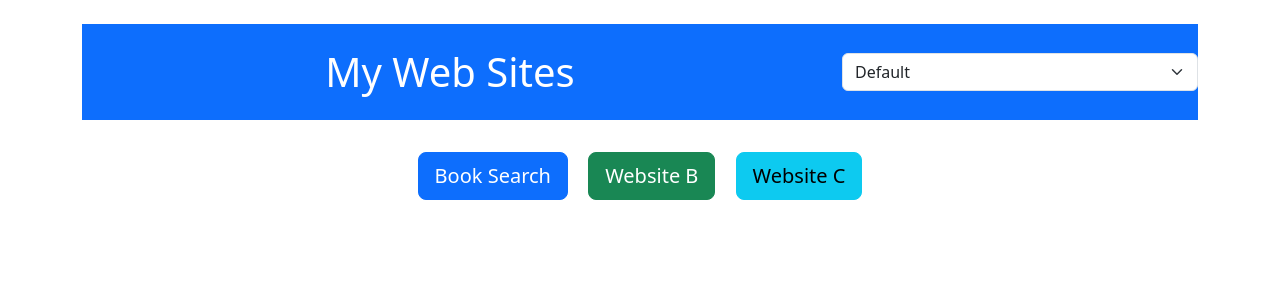
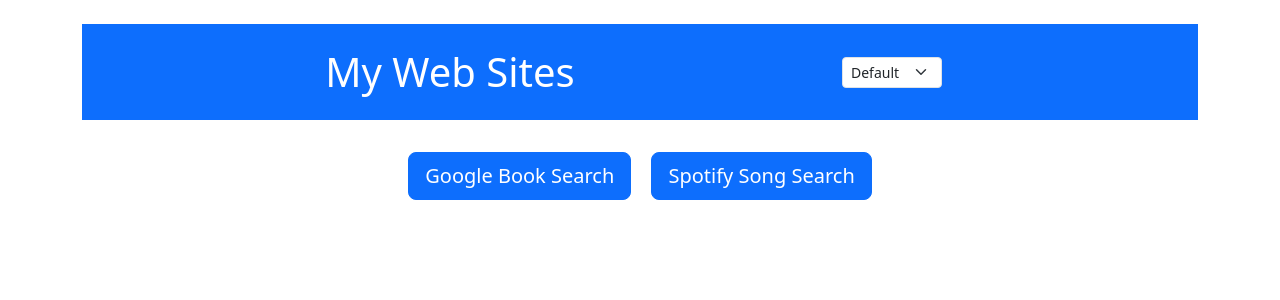
Before and after one commit to Rosssaab/MainMenu, a Flask app: page / in a window 1280 px wide. Shown: the top 300 px of the page. Run offline with Flask 3, Linux system fonts and the light colour scheme; some libraries are stand-ins or nearby versions.

Commit message:
Adjust theme dropdown width to fit content

```diff
--- a/templates/index.html
+++ b/templates/index.html
@@ -6,6 +6,14 @@
     <title>My Web Sites</title>
     <!-- Bootstrap CSS with Darkly theme -->
     <link id="theme-style" rel="stylesheet" href="https://cdn.jsdelivr.net/npm/bootswatch@5.3.0/dist/darkly/bootstrap.min.css">
+    <style>
+        .custom-select {
+            width: auto;
+            min-width: 100px;
+            max-width: 200px;
+            display: inline-block;
+        }
+    </style>
 </head>
 <body>
     <div class="container">
@@ -16,8 +24,10 @@
                 </div>
                 <div class="col-md-4">
                     <label for="theme-select" class="form-label visually-hidden">Select Theme:</label>
-                    <select id="theme-select" class="form-select">
+                    <select id="theme-select" class="form-select form-select-sm custom-select">
                         <option value="default">Default</option>
+                        <option value="cerulean">Cerulean</option>
+                        <option value="cosmo">Cosmo</option>
                         <option value="cyborg">Cyborg</option>
                         <option value="darkly" selected>Darkly</option>
                         <option value="lumen">Lumen</option>
@@ -32,9 +42,9 @@
 
         <div class="row justify-content-center">
             <div class="col-md-8 text-center">
-                <a href="http://www.mywebstuff.co.uk:81" class="btn btn-lg btn-primary m-2">Book Search</a>
-                <a href="http://b.com" class="btn btn-lg btn-success m-2">Website B</a>
-                <a href="http://c.com" class="btn btn-lg btn-info m-2">Website C</a>
+                <a href="http://www.mywebstuff.co.uk:8080" class="btn btn-lg btn-primary m-2">Google Book Search</a>
+                <a href="http://www.mywebstuff.co.uk:8081" class="btn btn-lg btn-primary m-2">Spotify Song Search</a>
+               <!-- <a href="http://c.com" class="btn btn-lg btn-info m-2">Website C</a>-->
             </div>
         </div>
     </div>
@@ -44,5 +54,13 @@
 
     <!-- Theme Switcher Script -->
     <script src="{{ url_for('static', filename='js/theme_switcher.js') }}"></script>
+
+    <script>
+        document.addEventListener('DOMContentLoaded', function() {
+            var select = document.getElementById('theme-select');
+            var longestOption = Array.from(select.options).reduce((a, b) => a.text.length > b.text.length ? a : b);
+            select.style.width = longestOption.text.length + 'ch';
+        });
+    </script>
 </body>
 </html>
```
